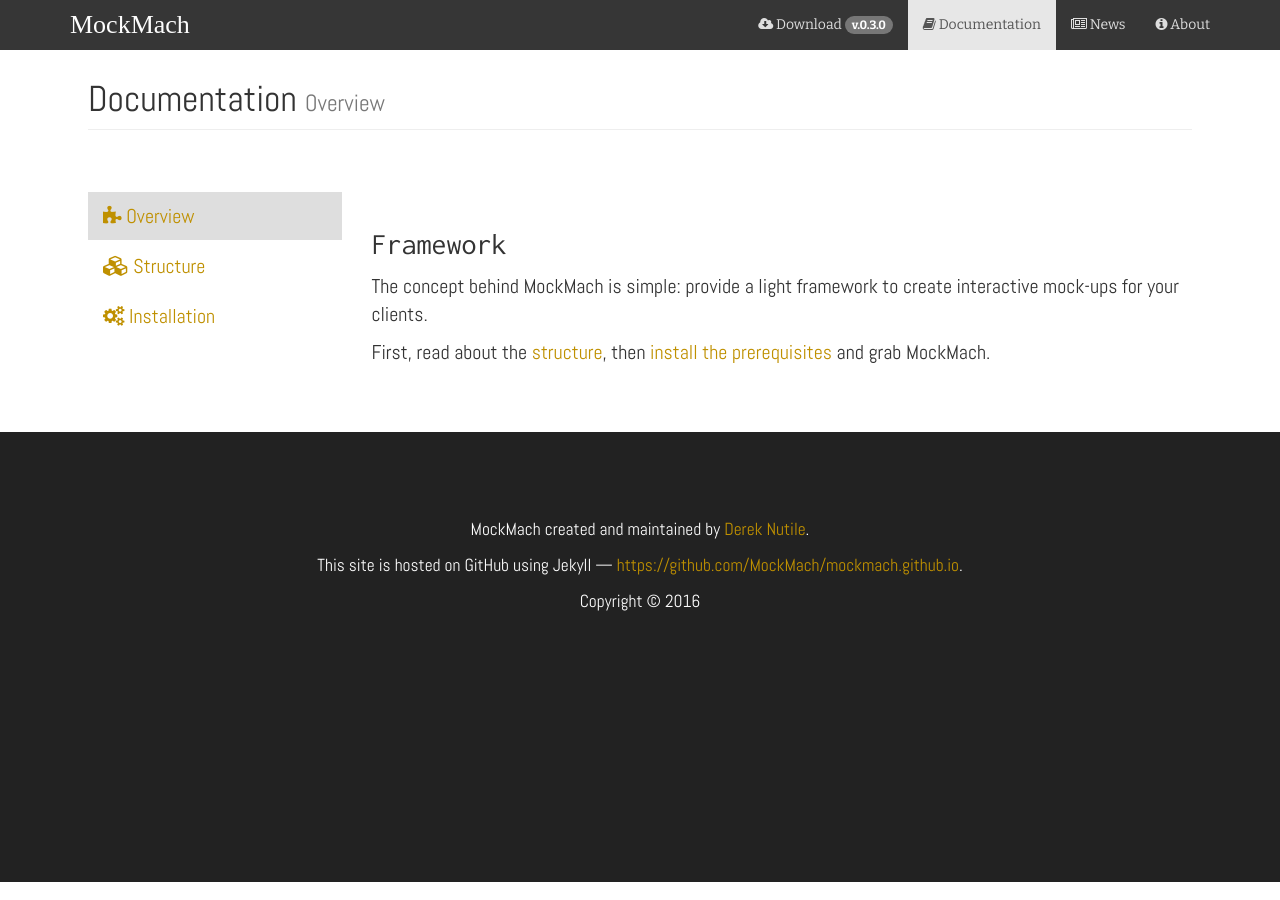
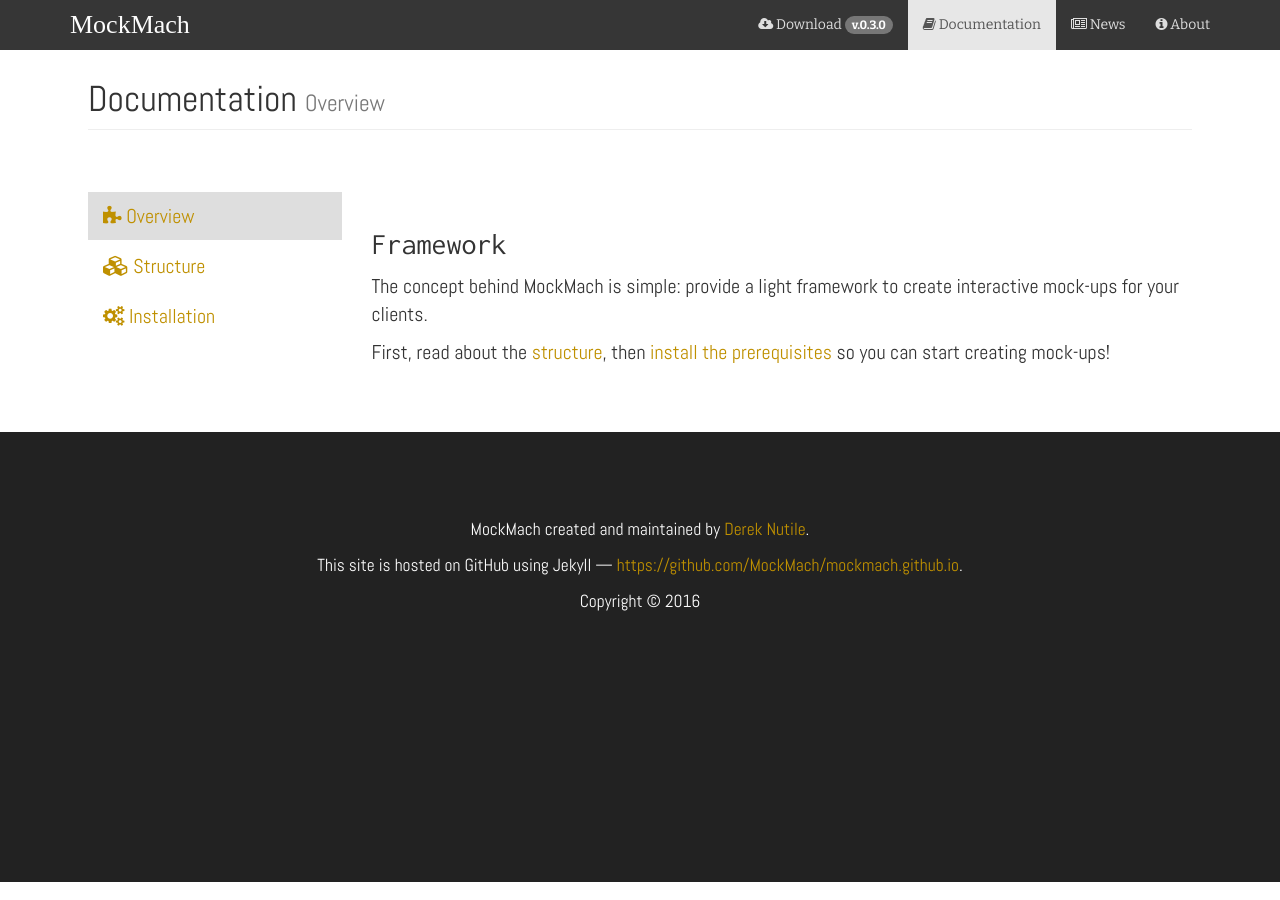
Before and after one commit to MockMach/mockmach.github.io, a Jekyll site: the page built from docs/index.html, in a window 1280 px wide. Built offline with Jekyll 4.4.1, drawn with Linux system fonts in a browser that asks for light colours.

Commit message:
edit/copy - Update copy on doc index

```diff
--- a/docs/index.html
+++ b/docs/index.html
@@ -18,7 +18,7 @@ subheader: "Overview"
                 <section id="framework" class="palette horizontal-padding-small" name="framework">
                     <h3>Framework</h3>
                     <p>The concept behind {{ site.title }} is simple: provide a light framework to create interactive mock-ups for your clients.</p>
-                    <p>First, read about the <a href="/docs/structure">structure</a>, then <a href="/docs/install">install the prerequisites</a> and grab {{ site.title }}.</p>
+                    <p>First, read about the <a href="/docs/structure">structure</a>, then <a href="/docs/install">install the prerequisites</a> so you can start creating mock-ups!</p>
                 </section><!-- /#framework -->
 
 
```
